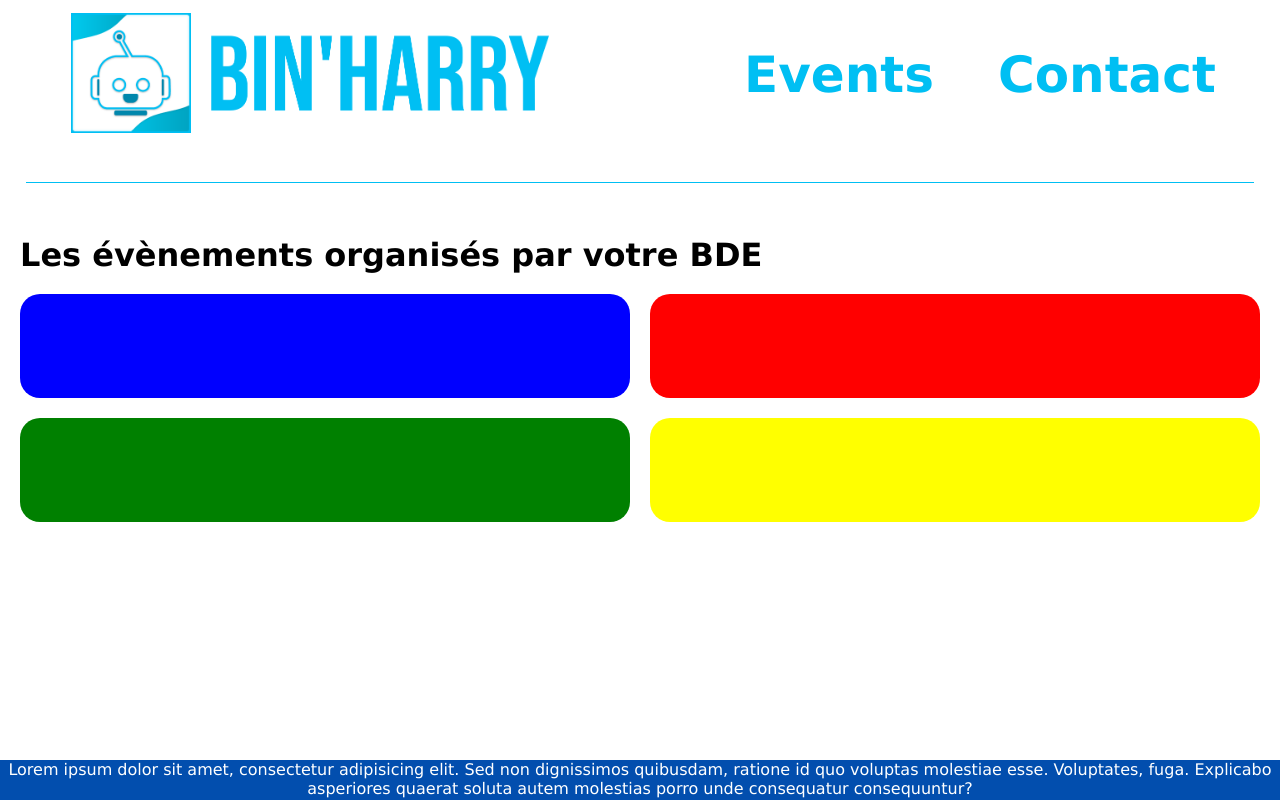
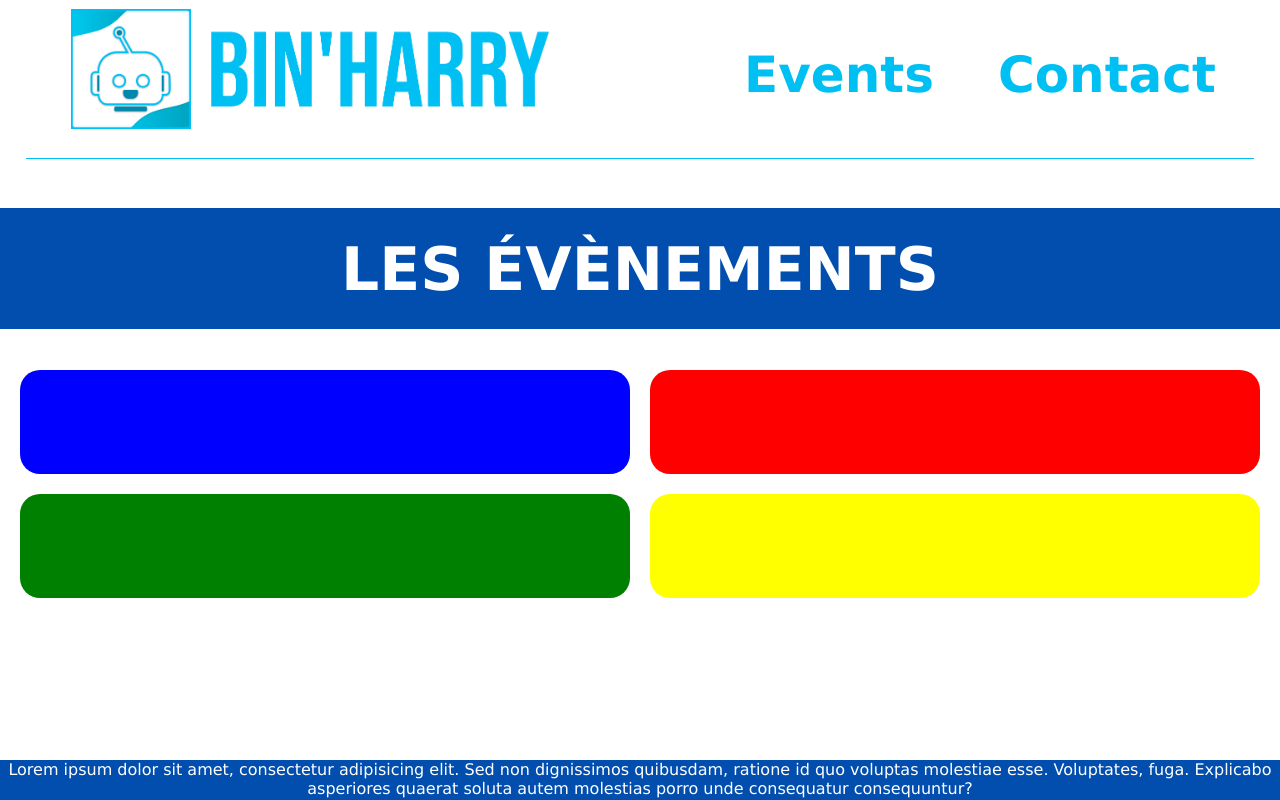
Before and after one commit to gameking773/binharry_website, a PHP site: page /events.php in a window 1280 px wide. Run offline with PHP 8.4, Linux system fonts and the light colour scheme.

Commit message:
Feat: Informations de la page events et about

```diff
--- a/public/about.php
+++ b/public/about.php
@@ -5,7 +5,7 @@ use Html\WebPage as WebPage;
 
 $WebPage = new WebPage("À propos");
 
-$WebPage -> appendContent("<h1>A propos</h1>
+$WebPage -> appendContent("<h1 class='page_info'>CONTACT</h1>
             <h2>L'équipe</h2>
             <ul class='team-list'>
                 <li>Votre dévoué Président: Khalil El Kadiri</li>
--- a/public/events.php
+++ b/public/events.php
@@ -6,7 +6,7 @@ use Html\WebPage as WebPage;
 
 $WebPage = new WebPage("Événements");
 
-$WebPage -> appendContent("<h1>Les évènements organisés par votre BDE</h1>
+$WebPage -> appendContent("<h1 class='page_info'>LES ÉVÈNEMENTS</h1>
             <div class='content-events'>
                 <div class='card-container'>
                     <article class='card' id='Event1'>
--- a/public/style/style.css
+++ b/public/style/style.css
@@ -22,6 +22,14 @@ body {
     gap:10px;
 }
 
+.page_info{
+    color:white;
+    background-color: #024EAE;
+    font-size:60px;
+    text-align:center;
+    padding:2%;
+}
+
 /** Css relatif à la barre de menu **/
 header{
     width:100%;
@@ -29,20 +37,15 @@ header{
     display: flex;
     flex-direction: row;
     align-items: center;
-}
-
-.wrapper{
-    display:flex;
-}
-
-.header__items ul{
-    font-size:50px;
+    height:150px;
 }
 
 .header__items ul, .wrapper{
+    font-size:50px;
     flex:1;
     display:flex;
     flex-direction:row;
+    justify-content: space-evenly;
 }
 
 .header__line{
@@ -50,7 +53,6 @@ header{
     height: 1px;
     border: 0;
     border-top: 1px solid #00bff3;
-    margin: 2em 0;
     margin-left: 2%;
     margin-right: 2%;
 }
@@ -67,14 +69,6 @@ img{
     align-items: center;
 }
 
-.header__items ul{
-    justify-content: space-evenly;
-}
-
-header{
-    height:150px;
-}
-
 li{
     list-style: none;
 }
@@ -85,7 +79,7 @@ a{
     color:#00BFF3;
 }
 
-.note, form, .content-events, h1, h2{
+.note, form, .content-events, h2{
     margin: 20px;
     padding: 0;
 }
```
